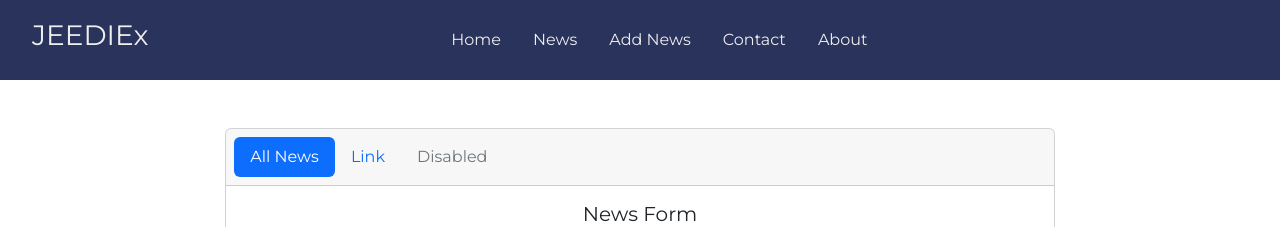
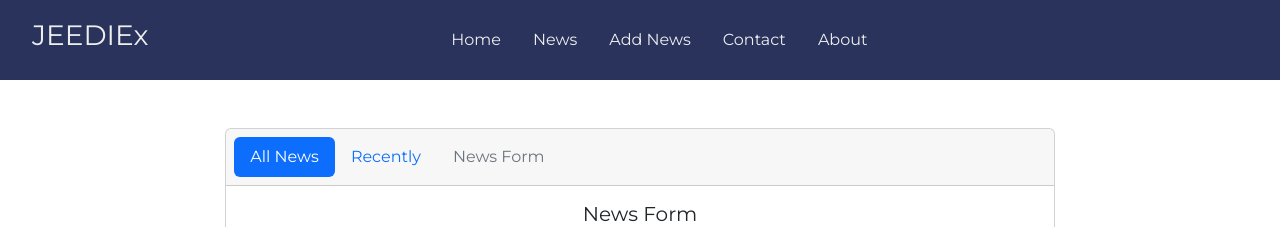
Before and after one commit to Enowizzy/react-app, a React (Create React App) app: page /admin/create-news in a window 1280 px wide. Shown: the top 227 px of the page. Built offline with nearby package versions, Linux system fonts and the light colour scheme.

Commit message:
recently commit

```diff
--- a/src/admin/components/add-news/addNews.js
+++ b/src/admin/components/add-news/addNews.js
@@ -32,10 +32,10 @@
                             <a class="nav-link active" href="#">All News</a>
                         </li>
                         <li class="nav-item">
-                            <a class="nav-link" href="#">Link</a>
+                            <a class="nav-link" href="#">Recently</a>
                         </li>
                         <li class="nav-item">
-                            <a class="nav-link disabled" href="#" tabindex="-1" aria-disabled="true">Disabled</a>
+                            <a class="nav-link disabled" href="#" tabindex="-1" aria-disabled="true">News Form</a>
                         </li>
                     </ul>
                 </div>
```
